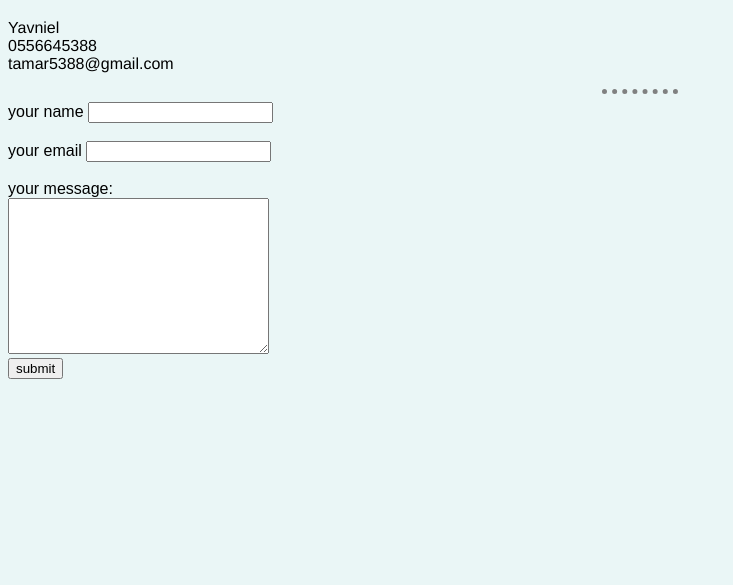
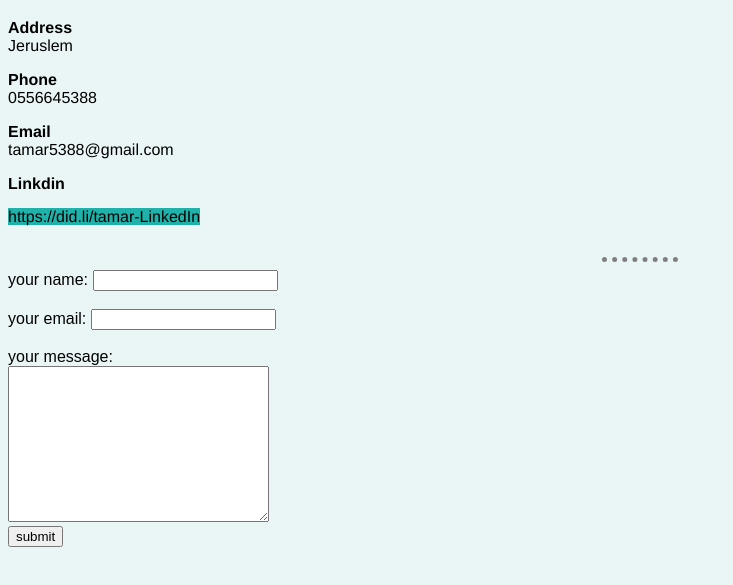
Before and after one commit to hana-tamar-nehemia/cv, a plain HTML site: page v27.html in a window 1280 px wide. Shown: the part 61-646 px from the top of the page, without its empty margins (0-733 px from the left). Drawn offline with Linux system fonts and the light colour scheme.

Commit message:
Update v27.html

```diff
--- a/v27.html
+++ b/v27.html
@@ -7,12 +7,15 @@
     <body>
         <form action="mailto:tamar5388@gmail.com" method="post" enctype="text/plain">
             <h1>my contact details</h1>
-            <p> Yavniel <br> 0556645388<br> tamar5388@gmail.com </p>
+            <p> <b>Address</b><br> Jeruslem</p>
+            <p> <b>Phone</b><br> 0556645388</p>
+            <p> <b>Email</b><br>  tamar5388@gmail.com </p>
+            <p> <b>Linkdin</b><br> <a href="https://did.li/tamar-LinkedIn">https://did.li/tamar-LinkedIn</a></p>
             <hr>
-            <label  for="">your name</label>
+            <label  for="">your name:</label>
             <input name="name:" type="text"><br><br>
 
-            <label for="">your email</label>
+            <label for="">your email:</label>
             <input name="email:" type="email"><br><br>
 
             <label  for="">your message:</label><br>
```
